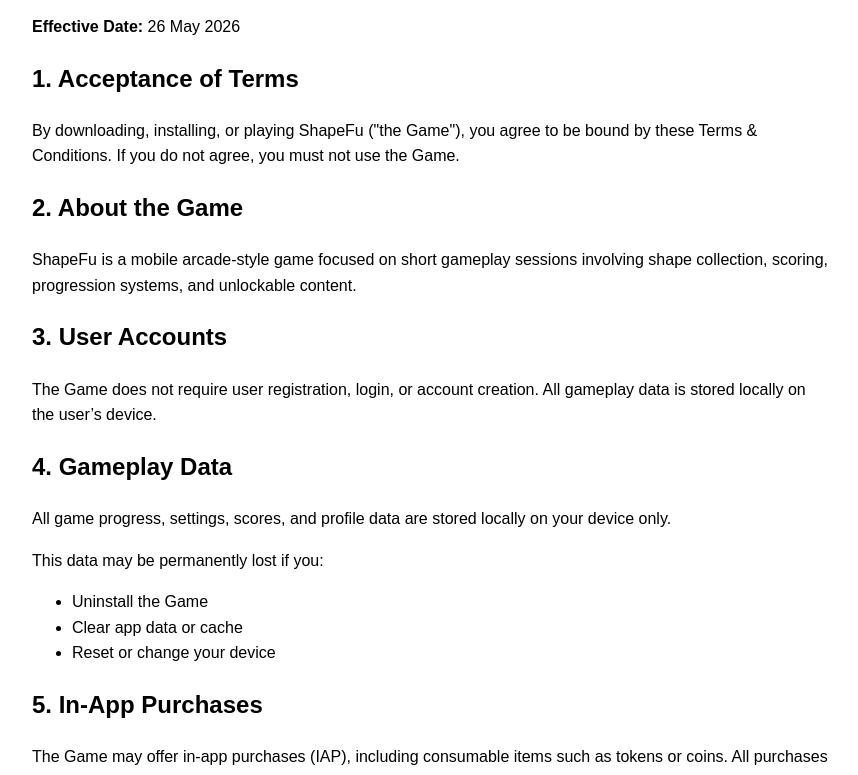
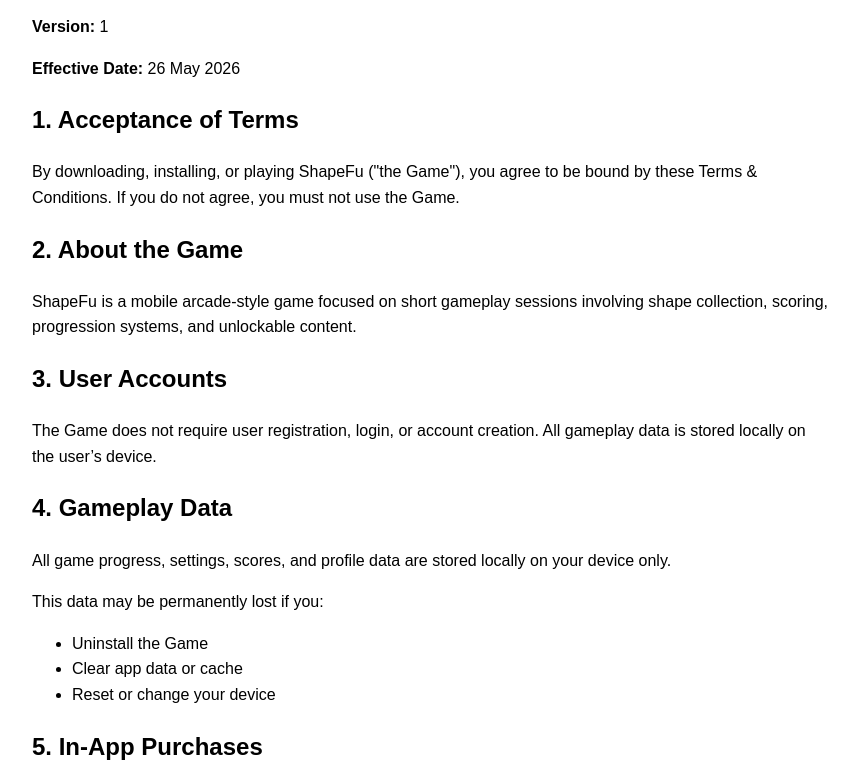
Before and after one commit to ifstatement0029/shapefu-privacy-policy, a plain HTML site: page terms.html in a window 1280 px wide. Shown: the part 100-875 px from the top of the page, without its empty margins (208-1066 px from the left). Drawn offline with Linux system fonts and the light colour scheme.

Commit message:
Add version information to terms.html

```diff
--- a/terms.html
+++ b/terms.html
@@ -10,6 +10,7 @@
 
   <h1>Terms & Conditions – ShapeFu</h1>
 
+  <p><strong>Version:</strong> 1</p>
   <p><strong>Effective Date:</strong> 26 May 2026</p>
 
   <h2>1. Acceptance of Terms</h2>
```
